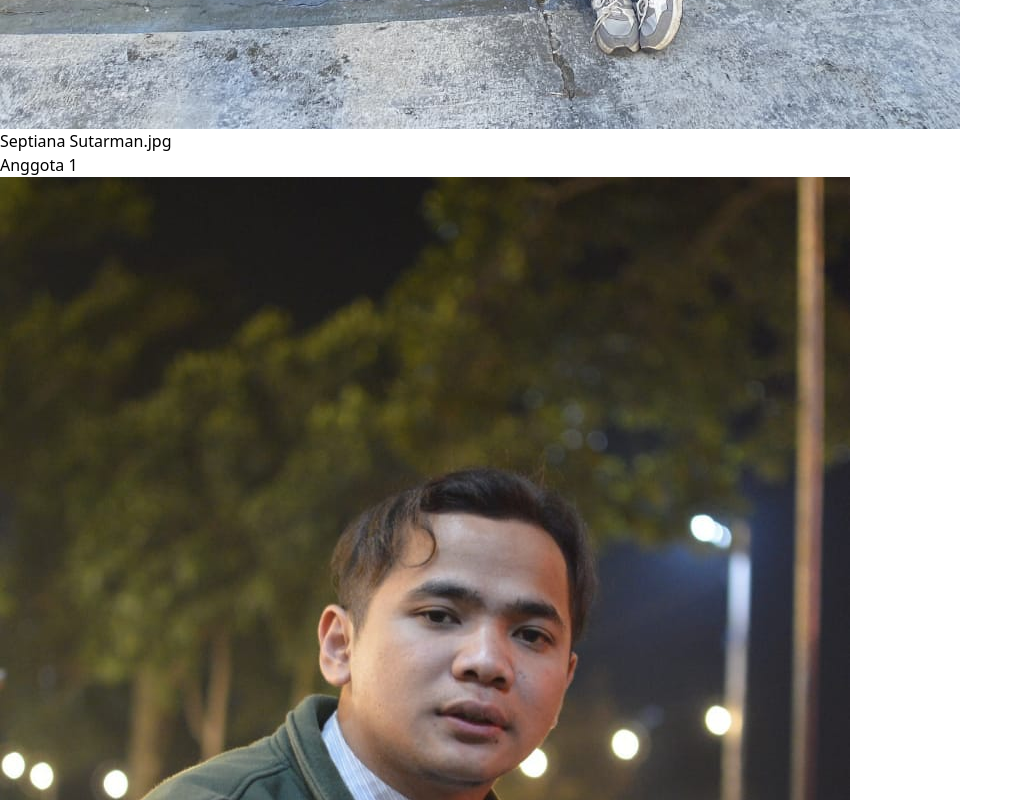
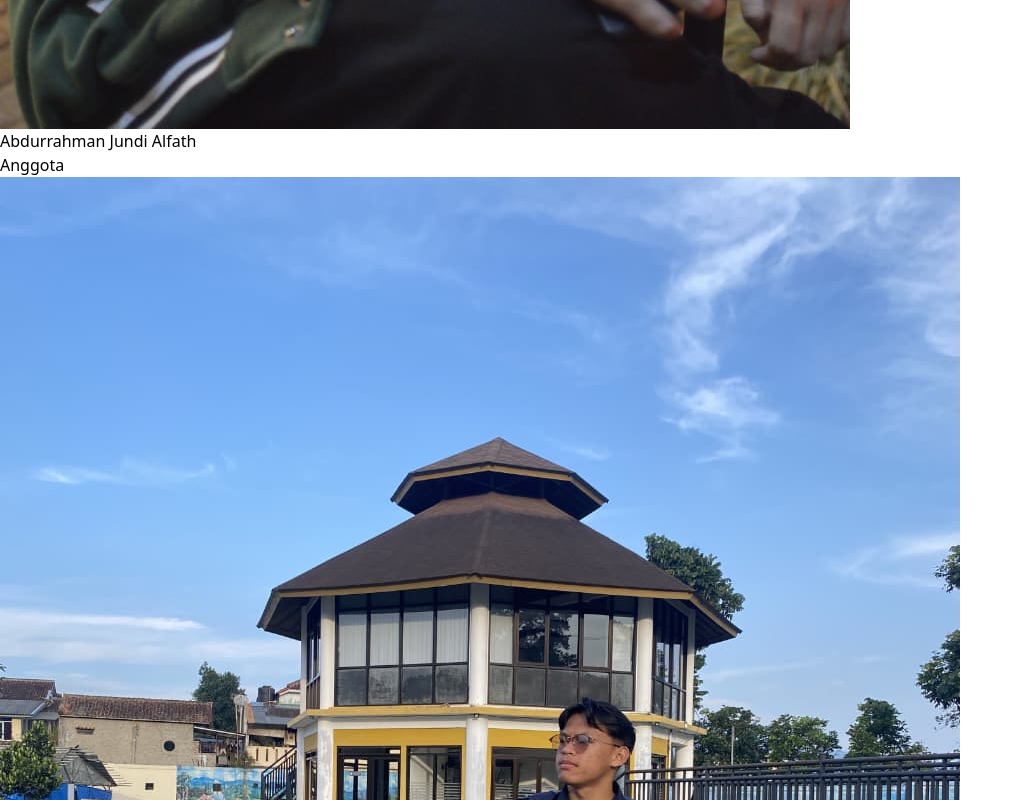
Before and after one commit to MhdGung25/kelompok-4-hi-iwu, a React (Vite) app: page /contact in a window 1280 px wide. Shown: the part 2100-2900 px from the top of the page, without its empty margins (0-1023 px from the left). Built offline with nearby package versions, Linux system fonts and the light colour scheme.

Commit message:
pembaruan dan penambahan di halaman contact dan appjs

```diff
--- a/src/App.jsx
+++ b/src/App.jsx
@@ -1,4 +1,4 @@
-import { BrowserRouter as Router, Routes, Route } from "react-router-dom";
+import { BrowserRouter as Router, Routes, Route, useLocation } from "react-router-dom";
 
 // Components
 import Navbar from "./components/Navbar";
@@ -14,23 +14,20 @@ import Kontak from "./pages/contact";
 // CSS
 import "./App.css";
 
-function App() {
+// Komponen Wrapper untuk mengatur tampilan Navbar secara kondisional
+function AppContent() {
+  const location = useLocation();
+
+  // Memeriksa apakah URL saat ini dimulai dengan '/view-galeri/'
+  const isViewGaleri = location.pathname.startsWith("/view-galeri");
+
   return (
-    <Router>
-      <ScrollToTop />
-
-      {/* Parent utama: Menggunakan min-h-screen agar tinggi web minimal sewarna layar device.
-        flex flex-col memastikan Navbar, Konten, dan Footer tersusun vertikal dengan rapi.
-      */}
     <div className="min-h-screen flex flex-col bg-white font-sans text-gray-900">
 
-        {/* Navbar tetap di paling atas */}
-        <Navbar />
+      {/* Navbar hanya akan muncul jika halaman saat ini BUKAN View Galeri */}
+      {!isViewGaleri && <Navbar />}
 
-        {/* Routes langsung bertindak sebagai kontainer utama yang fleksibel (flex-grow).
-          Ini mendongkrak halaman seperti Home agar gambarnya ketarik full ke bawah mengisi sisa layar,
-          baik di mode HP miring/tegak maupun Laptop.
-        */}
+      {/* Konten Utama */}
       <main className="flex-grow flex flex-col">
         <Routes>
           {/* Home */}
@@ -64,8 +61,15 @@ function App() {
           </p>
         </div>
       </footer>
+    </div>
+  );
+}
 
-      </div>
+function App() {
+  return (
+    <Router>
+      <ScrollToTop />
+      <AppContent />
     </Router>
   );
 }
--- a/src/pages/contact.jsx
+++ b/src/pages/contact.jsx
@@ -36,8 +36,8 @@ function Contact() {
   {/* Data Anggota Tim Berdasarkan Coretan Sketsa */}
   {(() => {
     const listTim = [
-      { nama: "Septiana Sutarman.jpg", src: "/images/tim-Septiana-Sutarman.jpg" }, // Anggota 1
-      { nama: "Abdurrahman Jundi Alfath", src: "/images/tim-Abdurrahman-Jundi-Alfath.jpg" }, // Anggota 2
+      { nama: "Abdurrahman Jundi Alfath", src: "/images/tim-Abdurrahman-Jundi-Alfath.jpg" }, // Anggota 1
+      { nama: "Septiana Sutarman", src: "/images/tim-Septiana-Sutarman.jpg" }, // Anggota 2
       { nama: "Rahmawati Lamabalawa", src: "/images/tim-Rahmawati-Lamabalawa.jpg" },     // Anggota 3
       { nama: "PUTRI CANTIKA WIDYA HERMAWAN", src: "/images/tim-PUTRI-CANTIKA-WIDYA-HERMAWAN.jpg" },   // Anggota 4
       { nama: "Tilawati Fakaubun", src: "/images/tim-Tilawati-Fakaubun.jpg" },       // Anggota 5
@@ -49,9 +49,7 @@ function Contact() {
   <>
     {/* BARIS 1: 2 FOTO ANGGOTA (Abdulrohman & Sopiana Sutarman) */}
     <div className="grid grid-cols-1 md:grid-cols-2 gap-8 w-full max-w-2xl px-6">
-          {listTim.slice(0, 2).map((anggota, idx) => {
-            const urutan = idx + 1;
-            return (
+      {listTim.slice(0, 2).map((anggota, idx) => (
         <div key={idx} className="flex flex-col items-center group">
           <div className="w-full aspect-[3/4] overflow-hidden rounded-lg shadow-xl bg-gray-100">
             <img
@@ -65,19 +63,16 @@ function Contact() {
               {anggota.nama}
             </p>
             <p className="text-xs text-blue-600 font-semibold tracking-wider uppercase mt-1">
-                    Anggota {urutan}
+              Anggota
             </p>
           </div>
         </div>
-            );
-          })}
+      ))}
     </div>
 
     {/* BARIS 2: 3 FOTO ANGGOTA (Iramawati, Putri Cika, & Tia Wati) */}
     <div className="grid grid-cols-1 md:grid-cols-3 gap-8 w-full px-6">
-          {listTim.slice(2, 5).map((anggota, idx) => {
-            const urutan = idx + 3;
-            return (
+      {listTim.slice(2, 5).map((anggota, idx) => (
         <div key={idx + 2} className="flex flex-col items-center group">
           <div className="w-full aspect-[3/4] overflow-hidden rounded-lg shadow-xl bg-gray-100">
             <img
@@ -91,19 +86,16 @@ function Contact() {
               {anggota.nama}
             </p>
             <p className="text-xs text-blue-600 font-semibold tracking-wider uppercase mt-1">
-                    Anggota {urutan}
+              Anggota
             </p>
           </div>
         </div>
-            );
-          })}
+      ))}
     </div>
 
     {/* BARIS 3: 2 FOTO ANGGOTA (Monica & Nurma) */}
     <div className="grid grid-cols-1 md:grid-cols-2 gap-8 w-full max-w-2xl px-6">
-          {listTim.slice(5, 7).map((anggota, idx) => {
-            const urutan = idx + 6;
-            return (
+      {listTim.slice(5, 7).map((anggota, idx) => (
         <div key={idx + 5} className="flex flex-col items-center group">
           <div className="w-full aspect-[3/4] overflow-hidden rounded-lg shadow-xl bg-gray-100">
             <img
@@ -117,12 +109,11 @@ function Contact() {
               {anggota.nama}
             </p>
             <p className="text-xs text-blue-600 font-semibold tracking-wider uppercase mt-1">
-                    Anggota {urutan}
+              Anggota
             </p>
           </div>
         </div>
-            );
-          })}
+      ))}
     </div>
   </>
 );
```
Lines whose indentation alone changed are shown as unchanged.
